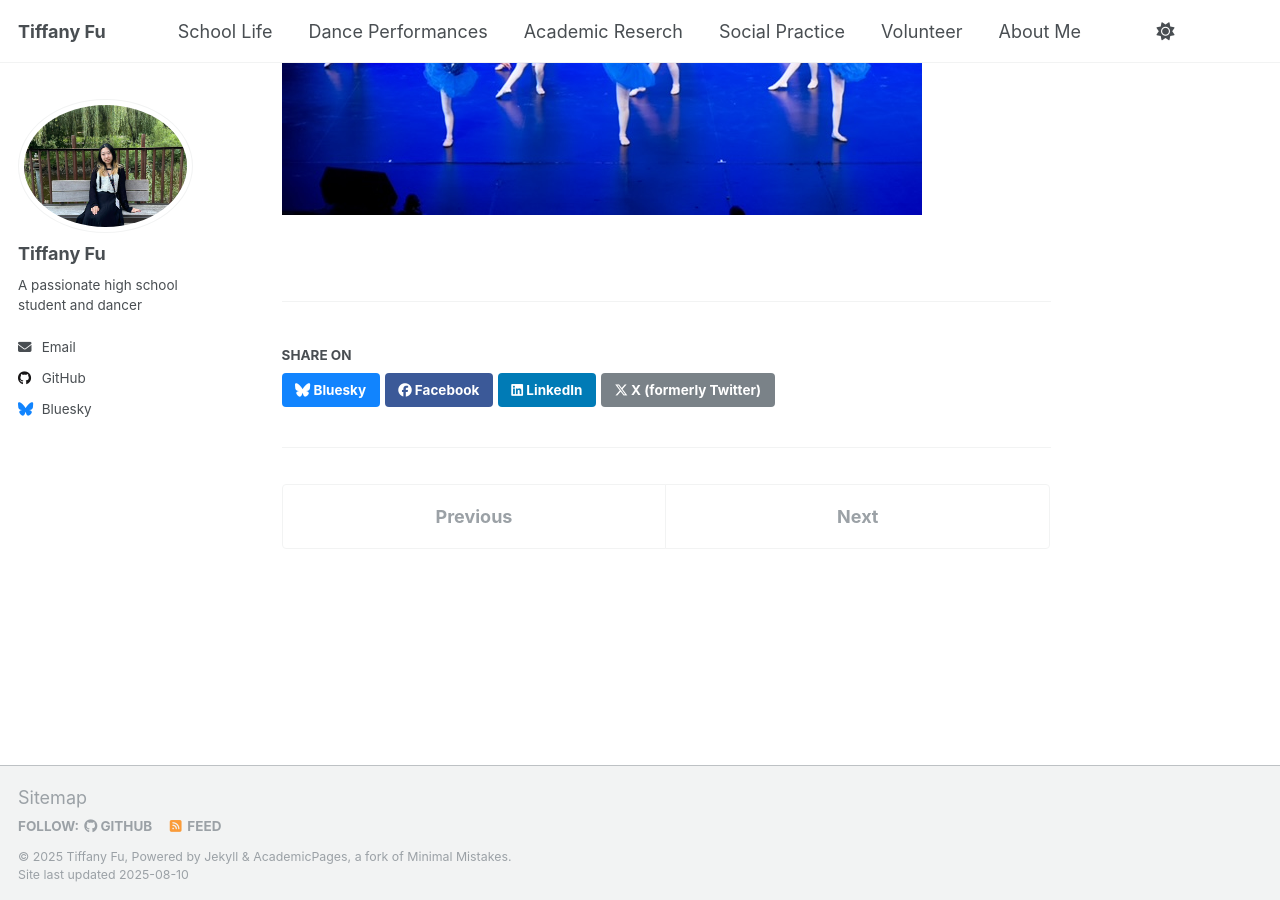
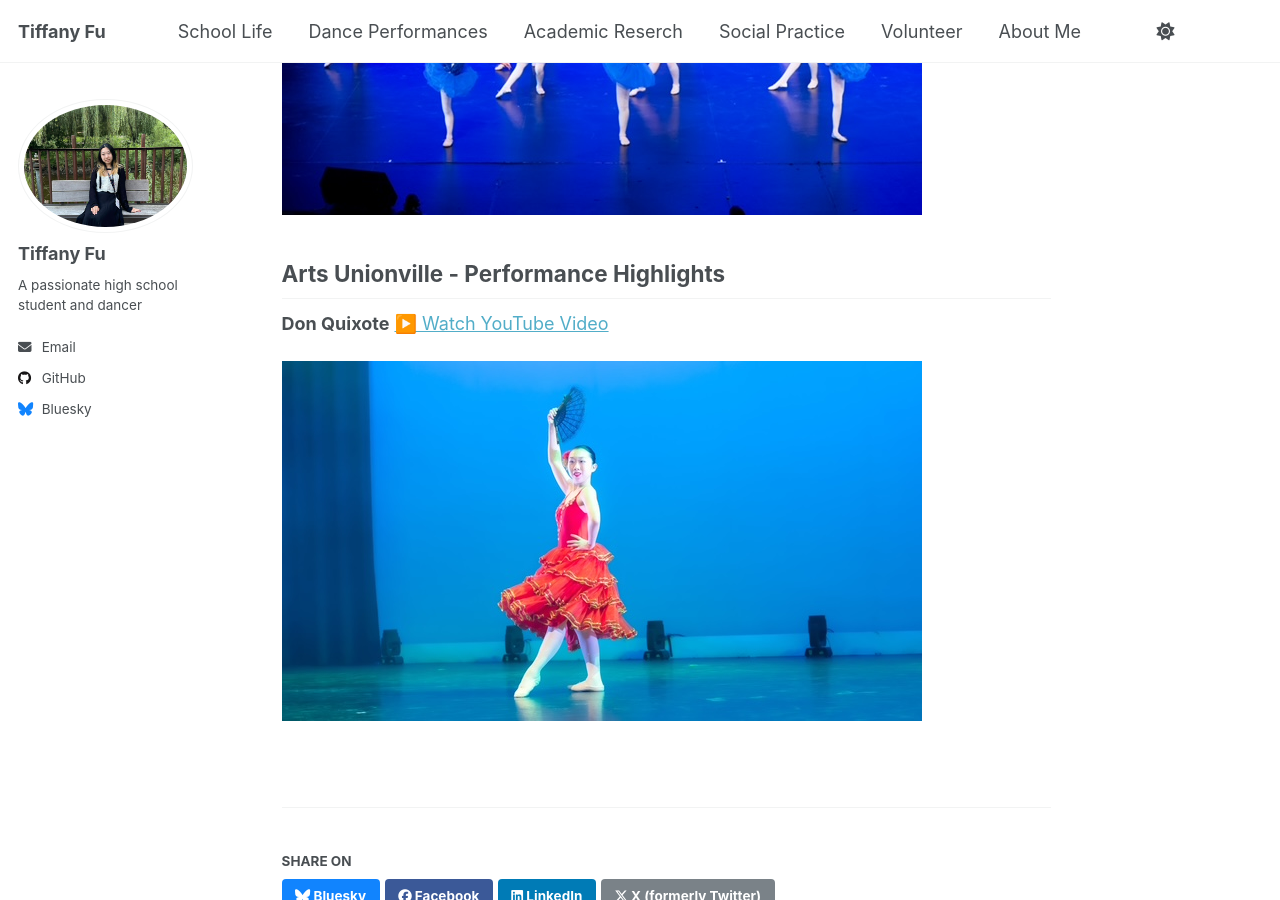
Before and after one commit to TiffanyJTFu/TiffanyFu, a Jekyll site: the page built from _talks/DanceCompetitions1.md, in a window 1280 px wide and 900 px high, scrolled down 4833 px. Built offline with Jekyll 4.4.1, drawn with Linux system fonts in a browser that asks for light colours; a script that is not in the unit is left out.

Commit message:
Update DanceCompetitions1.md

```diff
--- a/_talks/DanceCompetitions1.md
+++ b/_talks/DanceCompetitions1.md
@@ -55,3 +55,9 @@ location: "Toronto, Canada"
 <a href="https://youtu.be/isbpR2lO6R4" target="_blank" rel="noopener">▶️ Watch YouTube Video</a>
 
 ![Dance10](https://tiffanyjtfu.github.io/TiffanyFu/images/dancerisingsun.JPG)
+
+## Arts Unionville - Performance Highlights
+**Don Quixote**
+<a href="https://youtu.be/isbpR2lO6R4" target="_blank" rel="noopener">▶️ Watch YouTube Video</a>
+
+![Dance10](https://tiffanyjtfu.github.io/TiffanyFu/images/danceballet2.JPEG)
```
